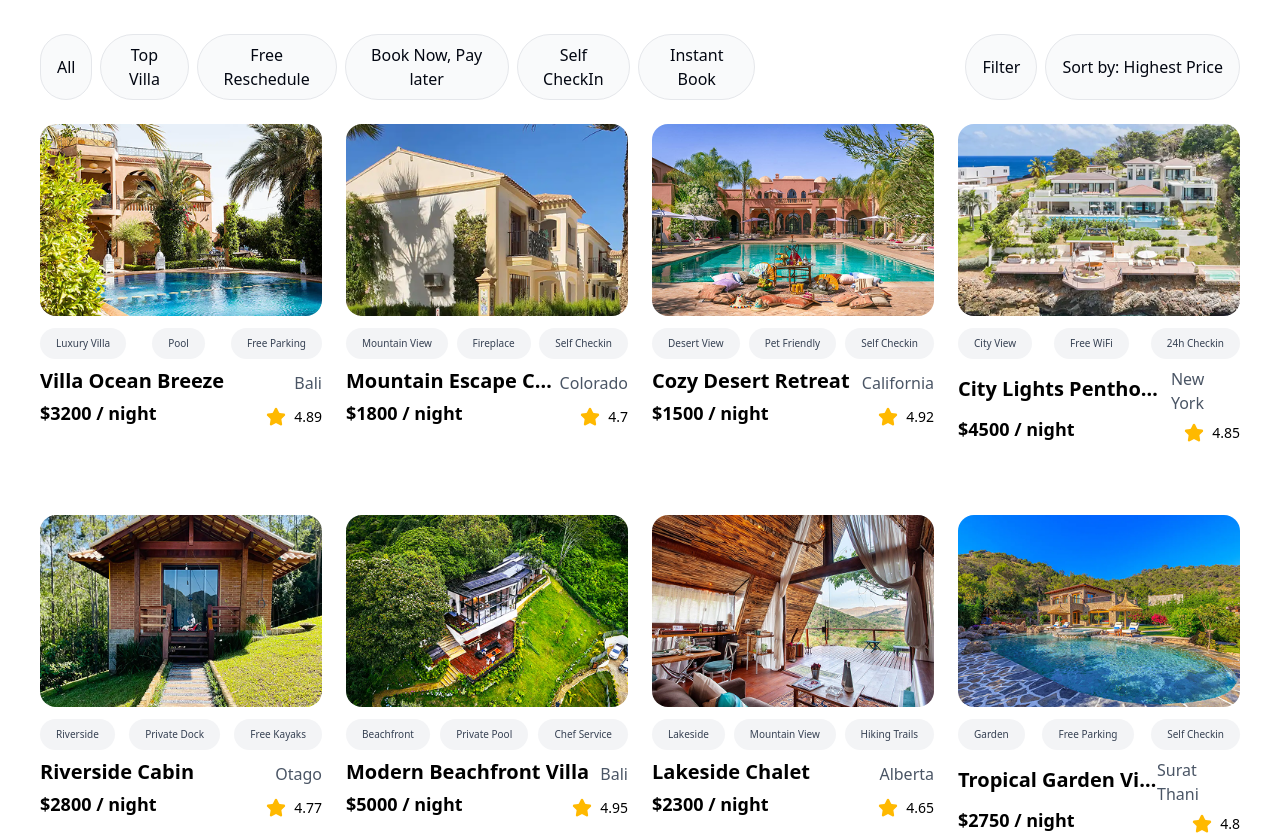
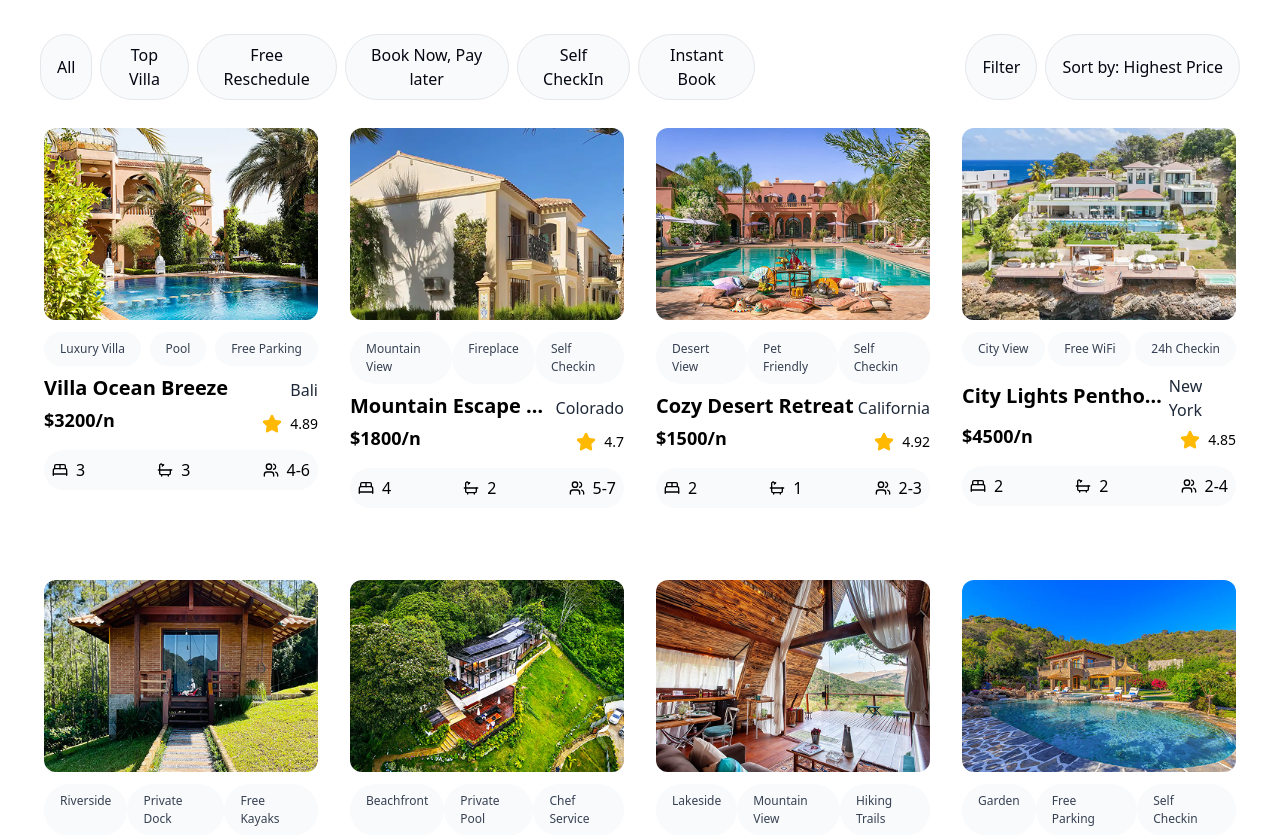
Before and after one commit to MoketeTyabekana/alx-listing-app-detail, a Next.js app: page / in a window 1280 px wide. Shown: the part 700-1535 px from the top of the page. Built offline with nearby package versions, Linux system fonts and the light colour scheme.

Commit message:
Added style constants into our constants and hover effects into the card.

```diff
--- a/components/common/Card.tsx
+++ b/components/common/Card.tsx
@@ -3,6 +3,7 @@ import { CardProps } from "@/interfaces";
 import Image from "next/image";
 import { Star } from "lucide-react";
 import Pill from "@/components/common/Pill";
+import { BedDouble, Bath, Users } from "lucide-react";
 
 const Card = ({
   title,
@@ -16,32 +17,38 @@ const Card = ({
   features,
   children,
 }: CardProps & { children?: React.ReactNode }) => (
-  <div className=" rounded hover:shadow-sm mb-10">
+
+// Property image
+  <div className=" rounded-2xl hover:shadow-sm hover:bg-gray-100 transition-all 0.6s  mb-10 p-1">
     <Image
       src={image}
       alt={title}
       width={350}
       height={200}
-      className="w-full h-48 object-cover rounded-2xl mb-3"
+      className="w-full h-48 object-cover rounded-xl mb-3"
     />
+
+    {/* Property Features */}
     <div className="flex justify-between my-2">
       {features.map((feature, index) => (
         <p
           key={index}
-          className="bg-gray-100 rounded-full px-4 py-2 text-gray-700 text-[10px]"
+          className="bg-gray-50 rounded-full px-4 py-2 text-gray-700 text-[12px]"
         >
           {feature}
         </p>
       ))}
     </div>
+    {/* property title */}
     <div className="flex justify-between items-center">
       <h2 className="text-xl font-bold mb-1 truncate">{title}</h2>
-      <p className="text-gray-600">{city}</p>
+      <p className="text-gray-800">{city}</p>
     </div>
 
+{/* Price and ratings */}
     <div className="flex justify-between gap-4 text-sm mb-2s">
       <div className="text-lg flex-1/2 font-semibold mb-2">
-        ${price_perNight} / night
+        ${price_perNight}/n
       </div>
       <div className="flex flex-1/2 gap-2 items-center justify-end">
         <Star
@@ -51,6 +58,22 @@ const Card = ({
         {rating}
       </div>
     </div>
+
+    {/* Bedrooms,Baths and users */}
+    <div className="flex justify-between items-center bg-gray-50 p-2 mt-2 rounded-full" >
+      <span className="flex items-center gap-2 text-black">
+        <BedDouble height={16} width={16} />
+        {bedrooms}
+      </span>
+      <span className="flex items-center gap-2 text-black">
+        <Bath height={16} width={16}/>
+        {bathrooms}
+      </span>
+      <span className="flex items-center gap-2 text-black">
+        <Users height={16} width={16} />
+        {number_of_guests}
+      </span>
+    </div>
   </div>
 );
 
--- a/components/common/pill.tsx
+++ b/components/common/pill.tsx
@@ -1,12 +1,10 @@
 import React from 'react';
-import { UI_TEXT } from '@/constants';
-
 
 const Pill:React.FC=()=>{
   return (
-    < >
-     <p className="bg-gray-300 rounded-full px-4 py-2 text-gray-500">{UI_TEXT.CARD.FEATURES}</p>
-    </>
+    <div className="bg-gray-300 rounded-full px-4 py-2 text-gray-500" >
+
+    </div>
   );
 }
 
--- a/constants/index.ts
+++ b/constants/index.ts
@@ -21,6 +21,13 @@ export const BUTTON_TEXT = {
   goBackHome:"Go Back To Home Page"
 };
 
+export const Colors={
+  Primary:"#FF5A5F",
+  Secondary:"#008489",
+  Background: "#FFFFFF",
+  Text: "#222222",
+  Secondary_Text: "#717171"
+}
 
 export const UI_TEXT={
     CARD: {
```
